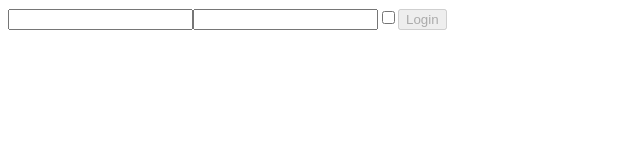
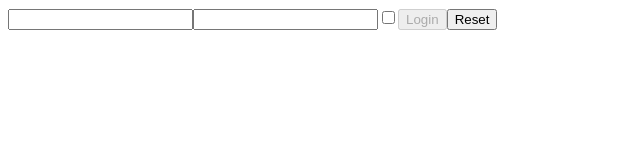
Before and after one commit to ANDgeloREA/react-exercises, a React (Create React App) app in the folder react-exercises/: page / in a window 1280 px wide. Shown: the top 160 px of the page, without its empty margins (0-640 px from the left). Built offline with nearby package versions, Linux system fonts and the light colour scheme.

Commit message:
complete exercise 22

```diff
--- a/react-exercises/src/components/Login.js
+++ b/react-exercises/src/components/Login.js
@@ -27,6 +27,14 @@ class Login extends React.Component {
         console.log(user);
     }
 
+    handleResetState = () => {
+        this.setState({
+            username: "",
+            password: "",
+            remember: false,
+        })
+    }
+
     render() {
         return (
             <>
@@ -35,6 +43,7 @@ class Login extends React.Component {
                     <input type="password" name="password" value={this.state.password} onChange={this.handleInputChange} />
                     <input type="checkbox" name="remember" checked={this.state.remember} onChange={this.handleInputChange} />
                     <button type="submit" disabled={!this.state.username || !this.state.password}>Login</button>
+                    <button type="submit" onClick={this.handleResetState}>Reset</button>
                 </form>
             </>
         )
```
Also changed, not shown: 2 other files (tests, documents, lock files or other folders).
